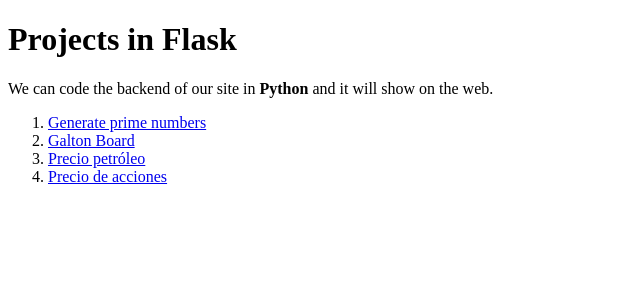
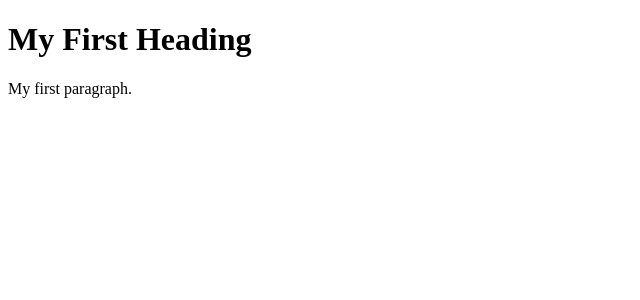
Before and after one commit to damartin95/pyanywhere, a Python web app: template templates/index.html in a window 1280 px wide. Shown: the top 300 px of the page, without its empty margins (0-640 px from the left). Run offline with Jinja, Linux system fonts and the light colour scheme; the template is opened without the code that fills it, so the values that code supplies are empty.

Commit message:
Update index.html

```diff
--- a/templates/index.html
+++ b/templates/index.html
@@ -1,24 +1,10 @@
 <!DOCTYPE html>
 <html>
-	<head>
-		<meta charset="UTF-8" />
-		<meta http-equiv="X-UA-Compatible" content="IE=edge" />
-		<meta name="viewport" content="width=device-width, initial-scale=1.0" />
-		<link rel="shortcut icon" href="../static/imgs/favicon.ico" />
-		<title>Home</title>
-	</head>
+<body>
 
-	<body>
-		<h1>Projects in Flask</h1>
-		<p>
-			We can code the backend of our site in <strong>Python</strong> and
-			it will show on the web.
-		</p>
-		<ol>
-			<li><a href="/prime">Generate prime numbers</a></li>
-			<li><a href="/galton">Galton Board</a></li>
-			<li><a href="/petrol">Precio petróleo</a></li>
-			<li><a href="/stocks">Precio de acciones</a></li>
-		</ol>
-	</body>
+<h1>My First Heading</h1>
+
+<p>My first paragraph.</p>
+
+</body>
 </html>
```
